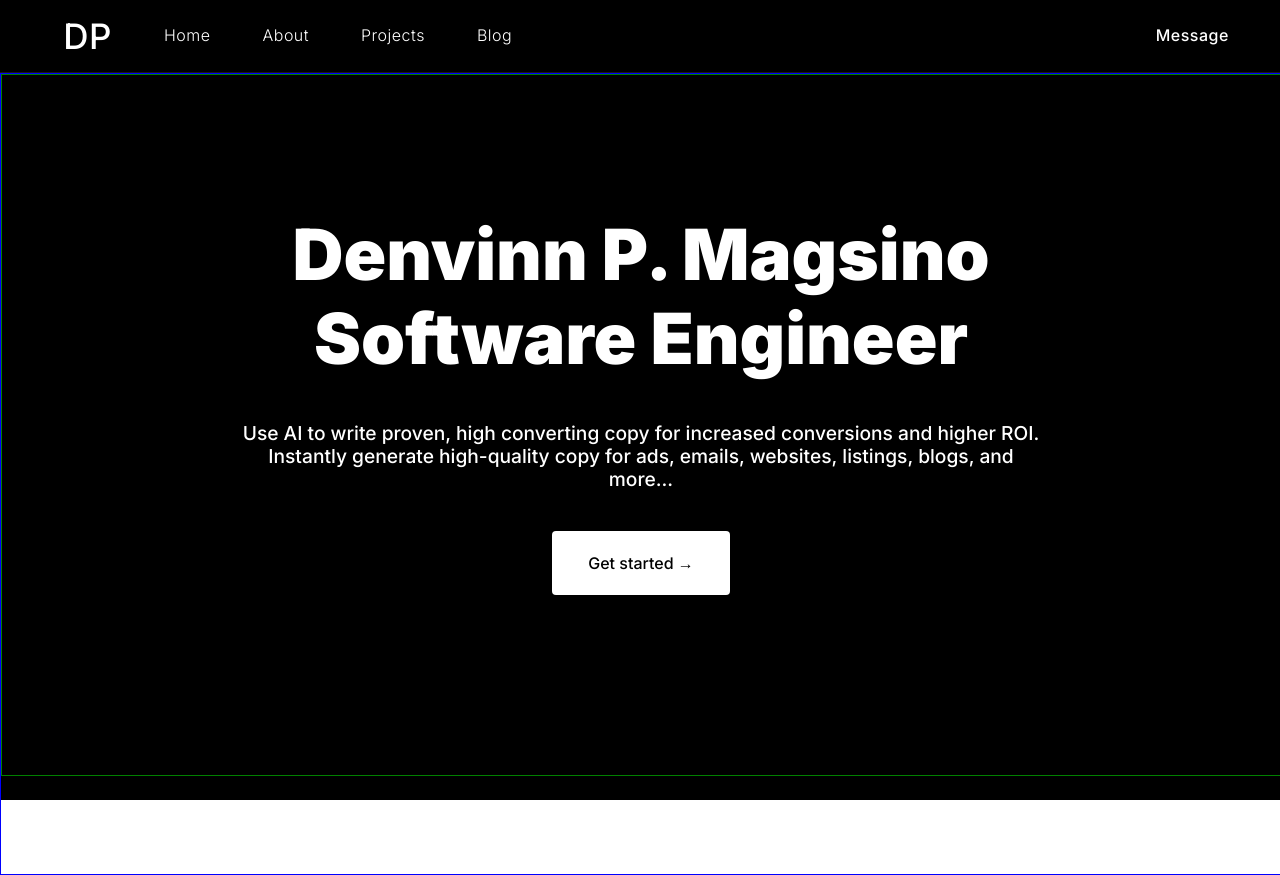
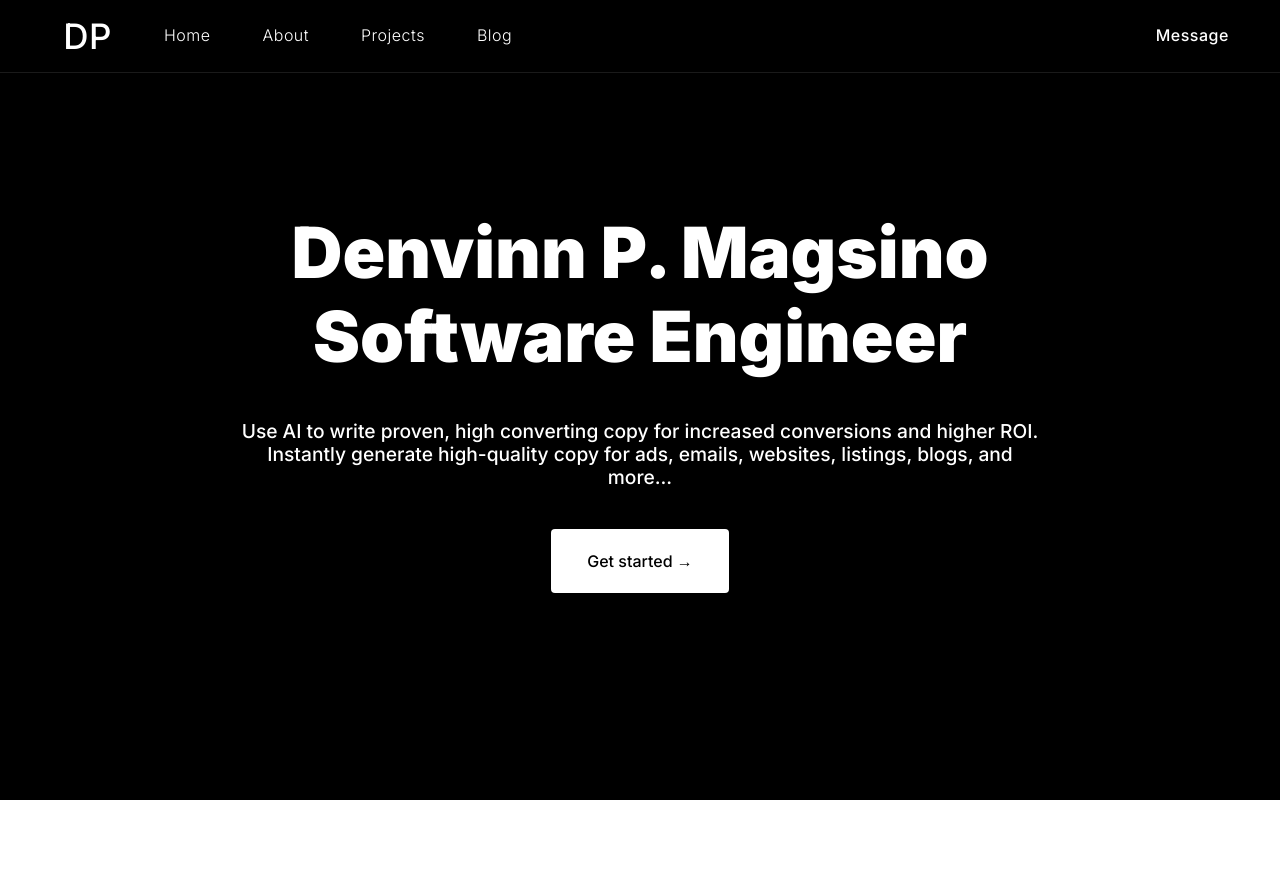
Before and after one commit to denvinnpaolo/frontend-portfolio, a React (Create React App) app in the folder portfolio/: page / in a window 1280 px wide. Built offline with nearby package versions, Linux system fonts and the light colour scheme.

Commit message:
removed border

```diff
--- a/portfolio/src/styles/dashboard/Dashboard.js
+++ b/portfolio/src/styles/dashboard/Dashboard.js
@@ -15,7 +15,7 @@ export const AppContainer = styled.div`
 `;
 
 export const ContentContainer = styled.div`
-    border: 1px solid blue;
+    // border: 1px solid blue;
     height: 100%;
     width: 100%;
     overflow: auto;
@@ -25,7 +25,6 @@ export const ContentContainer = styled.div`
     }
 
     #welcome-container {
-        border: 1px solid green;
 
         display: flex;
         justify-content: center;
```
